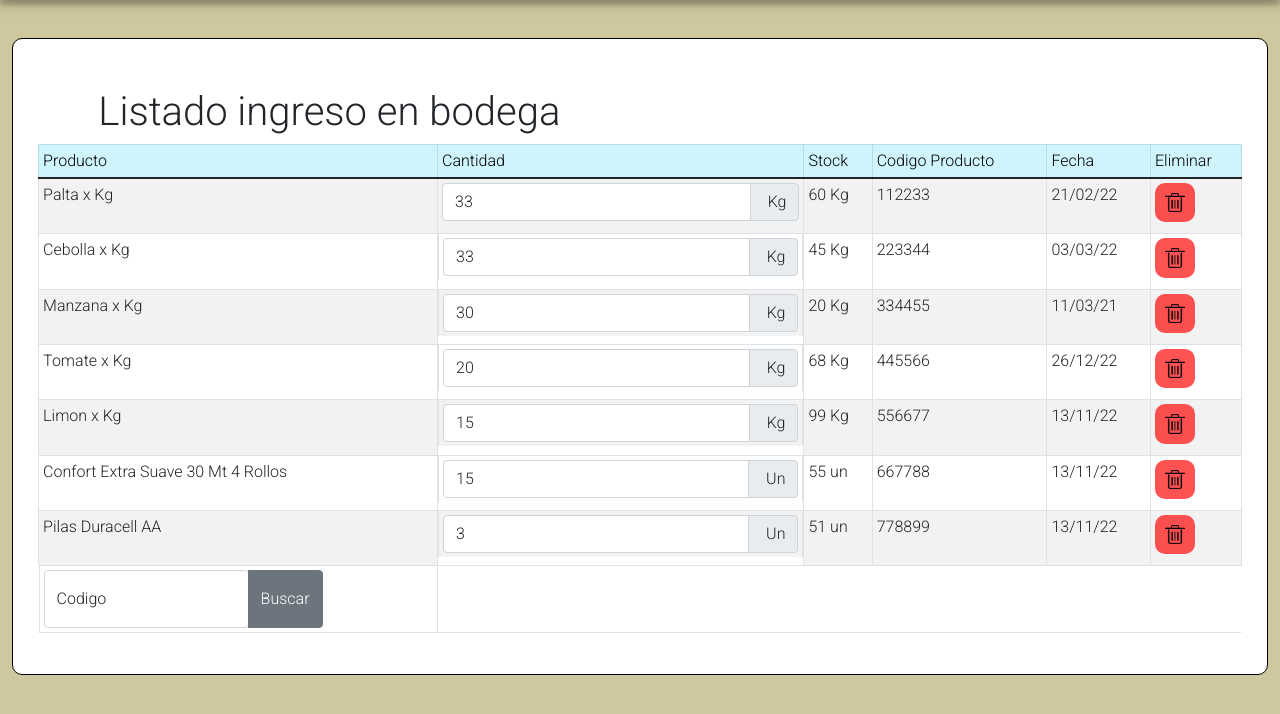
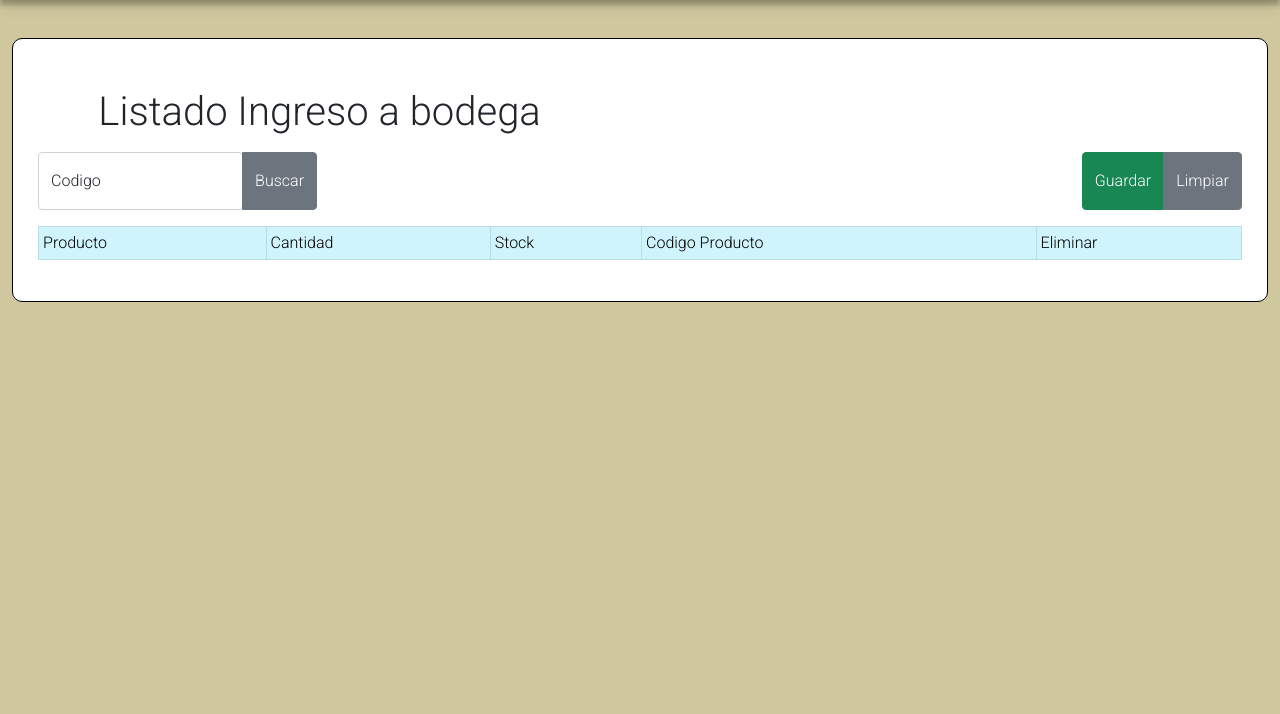
Before and after one commit to invcontrol/web, a Django app: page /control/ingreso in a window 1280 px wide. Shown: the part 56-770 px from the top of the page. Run offline with Django 4.2, Linux system fonts and the light colour scheme.

Commit message:
ultimos cambios

```diff
--- a/backend/pyvenv.cfg
+++ b/backend/pyvenv.cfg
@@ -1,3 +1,3 @@
-home = C:\Users\iconc\AppData\Local\Programs\Python\Python310
+home = /usr/bin
 include-system-site-packages = false
-version = 3.10.4
+version = 3.8.10
--- a/webpage/static/script/script.js
+++ b/webpage/static/script/script.js
@@ -1,5 +1,5 @@
-function getDog(){
-    $.getJSON("https://dog.ceo/api/breeds/image/random", function( data ) {
+function getDog() {
+  $.getJSON("https://dog.ceo/api/breeds/image/random", function (data) {
     $(".breeds-image-random pre").html(JSON.stringify(data, null, 4));
     $(".image-content").html("<img src='" + data.message + "'style=\"width: 50px; height: 50px\">");
   });
@@ -27,12 +27,89 @@ function val() {
   })()
 }
 
-function elimina_tabla(target) {
-  $(target).hide("slow");
+
+
+function checkProv(sel) {
+  if (sel.value == "add") {
+    $(location).attr("href", "/control/proveedor/new");
+  }
 }
 
-function checkProv(sel) {
-  if(sel.value=="add"){
-    $(location).attr("href","/control/proveedor/new");
+function agrega_producto(target, codigo) {
+  $(document).ready(function () {
+    if ($("#txtbusqueda").val() != "") {
+      if ($("#tr-" + codigo).length == 0) {
+        $.get("/api/items/" + codigo, function (data) {
+          $(target).append("<tr id='tr-" + data.sku + "'>" +
+            "<td>" + data.nombre + "</td>" +
+            "<td class='input-group'><input class='form-control' id='in-" + data.sku + "' value=1 min=1 max="+data.cantidad+" type='number'>" +
+            "<span name='tipo-" + data.sku + "' class='input-group-text'></span></td>" +
+            "<td><label>" + data.cantidad + "</label><span name='tipo-" + data.sku + "'></span></td>" +
+            "<td>" + data.sku + "</td>" +
+            "<td><input class='btn-eliminar' type='image' value='Eliminar' onclick='elimina_producto(this)' src='/static/img/delete.png'></td>"
+          );
+          $.get(data.tipo, function (tipo) {
+            var l = document.getElementsByName("tipo-"+codigo);
+            l.forEach(function(e) {
+              e.classList.add(tipo.cssclass);
+            });
+          });
+          var ver_cant = function(event){
+            if(parseInt(this.value)>parseInt(this.max)) {
+              alert("No puede colocar mas de la cantidad que existe en bodega");
+              this.value = this.max;
+            }
+          };
+          document.getElementById("in-"+codigo).addEventListener("focusout", ver_cant.bind(document.getElementById("in-"+codigo)));
+        }).fail(function () {
+          alert("El producto no existe, revise el codigo")
+        });
+      }
+      else {
+        $("#in-" + codigo).val(parseInt($("#in-" + codigo).val()) + 1)
       }
     }
+    else {
+      alert("Por favor ingrese un codigo");
+    }
+
+  });
+}
+
+function agrega_producto_ingreso(target, codigo) {
+  $(document).ready(function () {
+    if ($("#txtbusqueda").val() != "") {
+      if ($("#tr-" + codigo).length == 0) {
+        $.get("/api/items/" + codigo, function (data) {
+          $(target).append("<tr id='tr-" + data.sku + "'>" +
+            "<td>" + data.nombre + "</td>" +
+            "<td class='input-group'><input class='form-control' id='in-" + data.sku + "' value=1 min=1 type='number'>" +
+            "<span name='tipo-" + data.sku + "' class='input-group-text'></span></td>" +
+            "<td><label>" + data.cantidad + "</label><span name='tipo-" + data.sku + "'></span></td>" +
+            "<td>" + data.sku + "</td>" +
+            "<td><input class='btn-eliminar' type='image' value='Eliminar' onclick='elimina_producto(this)' src='/static/img/delete.png'></td>"
+          );
+          $.get(data.tipo, function (tipo) {
+            var l = document.getElementsByName("tipo-"+codigo);
+            l.forEach(function(e) {
+              e.classList.add(tipo.cssclass);
+            });
+          });
+        }).fail(function () {
+          alert("El producto no existe, revise el codigo")
+        });
+      }
+      else {
+        $("#in-" + codigo).val(parseInt($("#in-" + codigo).val()) + 1)
+      }
+    }
+    else {
+      alert("Por favor ingrese un codigo");
+    }
+
+  });
+}
+
+function elimina_producto(target) {
+  $(target).parents("tr").remove();
+}
--- a/webpage/templates/webpage/ingreso.html
+++ b/webpage/templates/webpage/ingreso.html
@@ -1,100 +1,48 @@
 {% extends 'webpage/base.html' %}
+
+{% load static %}
 
 {% block ingreso-a %}active{% endblock %}
 
 {% block content %}
-  <div class="container-xxl">
-    <div class="tabla-retiro overflow-auto">
-      <h1 class="titulo">Listado ingreso en bodega</h1>
-      <table class="table table-sm table-hover table-bordered table-striped">
+<div class="container-xxl">
+  <div class="tabla-retiro overflow-auto">
+    <div class="col mb-3">
+      <h1 class="titulo">Listado Ingreso a bodega</h1>
+    </div>
+    <form method="post">
+      {% csrf_token %}
+      <div class="row">
+        <div class="col mb-3 input-group">
+          <div class="form-floating">
+            <input type="number" id="txtbusqueda" class="form-control" placeholder="codigo">
+            <label>Codigo</label>
+          </div>
+          <input type="button" class="btn btn-secondary" value="Buscar"
+            onclick="agrega_producto_ingreso('#carrito',$('#txtbusqueda').val())">
+        </div>
+        <div class="col input-group d-flex justify-content-end mb-3">
+          <input class="btn btn-success" name="btn-guardar" type="submit" value="Guardar">
+          <input type="button" value="Limpiar" class="btn btn-secondary" name="btn-limpiar"
+            onclick="$('#carrito tbody tr').remove()">
+        </div>
+      </div>
+
+      <table id="carrito" class="table table-sm table-hover table-bordered table-striped">
         <thead>
           <tr class="table-info">
             <td>Producto</td>
             <td>Cantidad</td>
             <td>Stock</td>
             <td>Codigo Producto</td>
-            <td>Fecha</td>
             <td>Eliminar</td>
           </tr>
         </thead>
         <tbody>
-          <tr>
-            <td>Palta x Kg</td>
-            <td>
-              <div class="input-group"><input type="number" class="form-control" value="33"><span
-                  class="in-kg input-group-text"></span></div>
-            </td>
-            <td>60 Kg</td>
-            <td>112233</td>
-            <td>21/02/22</td>
-            <td><input class="btn-eliminar" type="image" value="Eliminar" src="./img/delete.png"></td>
-          </tr>
-          <tr>
-            <td>Cebolla x Kg</td>
-            <td class="input-group"><input class="form-control" type="number" value="33"><span
-                class="in-kg input-group-text"></span></td>
-            <td>45 Kg</td>
-            <td>223344</td>
-            <td>03/03/22</td>
-            <td><input class="btn-eliminar" type="image" value="Eliminar" src="./img/delete.png"></td>
-          </tr>
-          <tr>
-            <td>Manzana x Kg</td>
-            <td class="input-group"><input class="form-control" type="number" value="30"><span
-                class="in-kg input-group-text"></span></td>
-            <td>20 Kg</td>
-            <td>334455</td>
-            <td>11/03/21</td>
-            <td><input class="btn-eliminar" type="image" value="Eliminar" src="./img/delete.png"></td>
-          </tr>
-          <tr>
-            <td>Tomate x Kg</td>
-            <td class="input-group"><input class="form-control" type="number" value="20"><span
-                class="in-kg input-group-text"></span></td>
-            <td>68 Kg</td>
-            <td>445566</td>
-            <td>26/12/22</td>
-            <td><input class="btn-eliminar" type="image" value="Eliminar" src="./img/delete.png"></td>
-          </tr>
-          <tr>
-            <td>Limon x Kg</td>
-            <td class="input-group"><input class="form-control" type="number" value="15"><span
-                class="in-kg input-group-text"></span></td>
-            <td>99 Kg</td>
-            <td>556677</td>
-            <td>13/11/22</td>
-            <td><input class="btn-eliminar" type="image" value="Eliminar" src="./img/delete.png"></td>
-          </tr>
-          <tr>
-            <td>Confort Extra Suave 30 Mt 4 Rollos</td>
-            <td class="input-group"><input class="form-control" type="number" value="15"><span
-                class="in-un input-group-text"></span></td>
-            <td>55 un</td>
-            <td>667788</td>
-            <td>13/11/22</td>
-            <td><input class="btn-eliminar" type="image" value="Eliminar" src="./img/delete.png"></td>
-          </tr>
-          <tr>
-            <td>Pilas Duracell AA</td>
-            <td class="input-group"><input class="form-control" type="number" value="3"><span
-                class="in-un input-group-text"></span></td>
-            <td>51 un</td>
-            <td>778899</td>
-            <td>13/11/22</td>
-            <td><input class="btn-eliminar" type="image" value="Eliminar" src="./img/delete.png"></td>
-          </tr>
-          <tr>
-            <td class="input-group">
-              <div class="form-floating">
-                <input type="number" class="form-control" placeholder="codigo">
-                <label>Codigo</label>
-              </div>
-              <input type="button" class="btn btn-secondary" value="Buscar">
-            </td>
-          </tr>
         </tbody>
 
       </table>
-    </div>
+    </form>
   </div>
-  {% endblock %}
+</div>
+{% endblock %}
--- a/webpage/views.py
+++ b/webpage/views.py
@@ -98,6 +98,7 @@ class ItemViewSet(viewsets.ModelViewSet):
     queryset = Item.objects.all().order_by('sku')
     serializer_class = ItemSerializer
     permission_classes = [permissions.IsAuthenticated]
+    lookup_field = 'sku'
 
 class ProveedorViewSet(viewsets.ModelViewSet):
     queryset = Proveedor.objects.all().order_by('nombre')
```
Also changed, not shown: webpage/templates/webpage/retiro.html (+27 -25 lines). Lines whose indentation alone changed are shown as unchanged.
